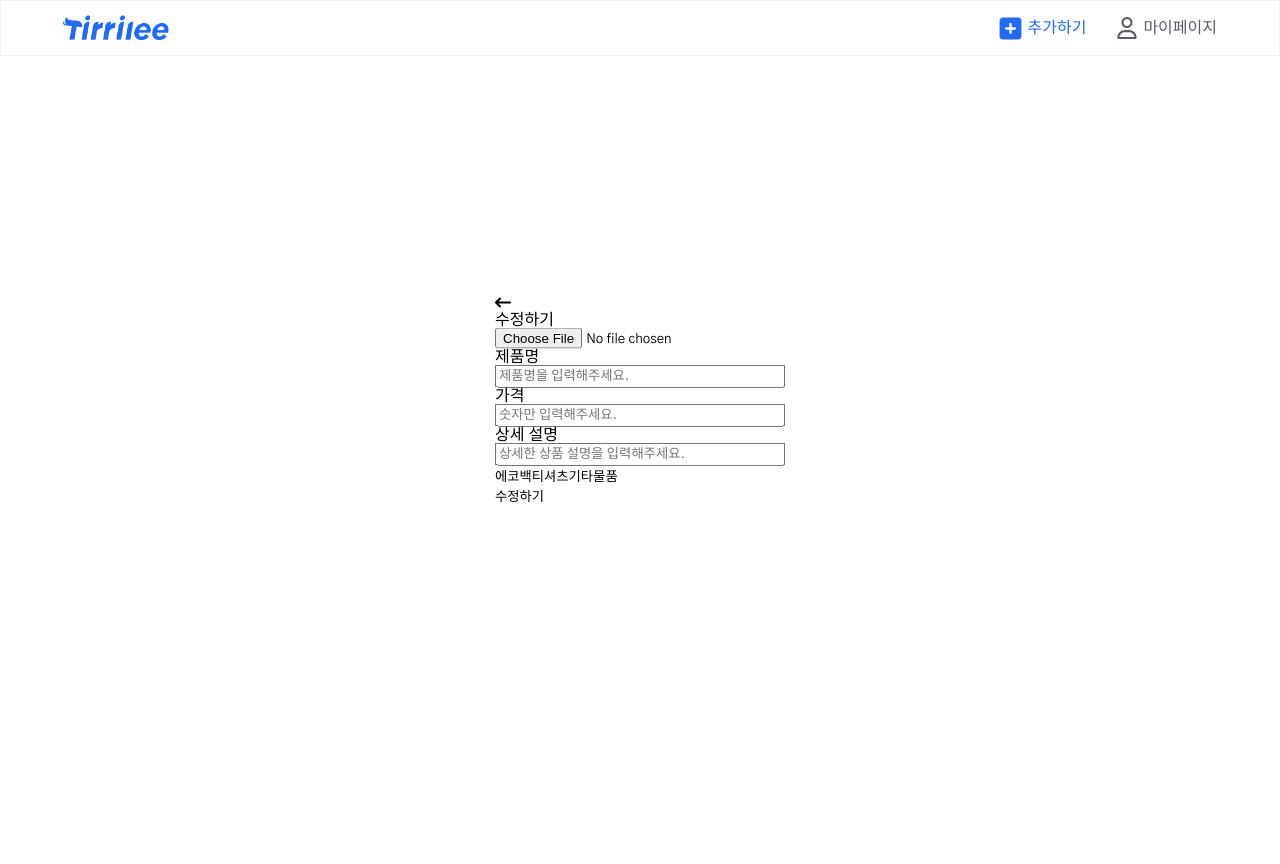
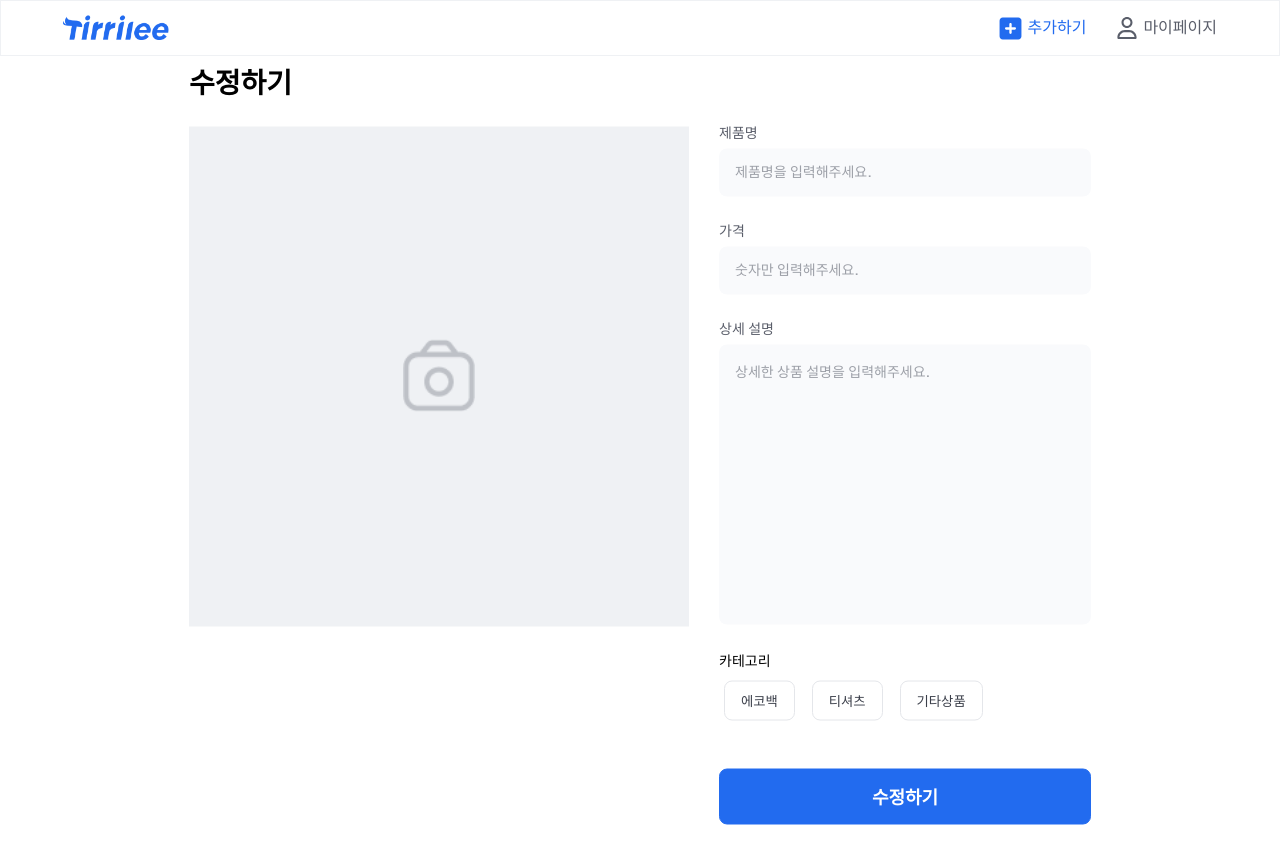
Before and after one commit to tnals545/Tirrilee_2, a Next.js app: page /prod-edit in a window 1280 px wide. Shown: the top 864 px of the page. Before the commit the page ends 800 px from the top, so only its background shows below. Built offline with nearby package versions, Linux system fonts and the light colour scheme.

Commit message:
Style: 상품 등록 페이지 UI 변경 - styled-components 사용하여 상품 등록 페이지 UI 변경 - 상세 설명 input 을 textarea 로 변경하여 여러줄로 작성이 가능한 입력창으로 변경

```diff
--- a/components/CustomProdList.tsx
+++ b/components/CustomProdList.tsx
@@ -6,6 +6,7 @@ import { editAllProdState, ProdState } from "redux/prodReducer";
 import { Li } from "styles/styled-components/Li";
 import { Span } from "styles/styled-components/Span";
 import { Div } from "styles/styled-components/Div";
+import { updateRecentProd } from "redux/etcReducer";
 
 interface Props {
   category: string;
@@ -29,7 +30,7 @@ const CustomUl = (props: Props, ref: ForwardedRef<HTMLUListElement>) => {
                   <Image
                     src={prod.src}
                     alt={prod.name}
-                    onClick={() => dispatch(editAllProdState(prod))}
+                    onClick={() => dispatch(updateRecentProd(prod))}
                     width={274}
                     height={274}
                   />
--- a/components/IsDelete.tsx
+++ b/components/IsDelete.tsx
@@ -11,7 +11,7 @@ import { Div } from "styles/styled-components/Div";
 import { Span } from "styles/styled-components/Span";
 
 const IsDelete = () => {
-  const prodDetail = useAppSelector((state) => state.prodInfo);
+  const prodDetail = useAppSelector((state) => state.etc.recentProd);
   const dispatch = useAppDispatch();
 
   const onClick = (e: any) => {
--- a/components/ProdUploadOrEdit.tsx
+++ b/components/ProdUploadOrEdit.tsx
@@ -25,6 +25,11 @@ import Link from "next/link";
 import { useAppDispatch, useAppSelector } from "redux/hooks";
 import { addProd, editProduct } from "redux/dataReducer";
 import { Container } from "styles/styled-components/Container";
+import { Input, Textarea } from "styles/styled-components/Input";
+import { Div } from "styles/styled-components/Div";
+import { Button } from "styles/styled-components/Button";
+import { Span } from "styles/styled-components/Span";
+import { updateRecentProd } from "redux/etcReducer";
 
 interface propsType {
   work: string;
@@ -33,14 +38,11 @@ interface propsType {
 const ProdUploadOrEdit = ({ work }: propsType) => {
   const [btnActive, setBtnActive] = useState<string>();
   const [render, setRender] = useState(false);
-  const [keyList, setKeyList] = useState<number[]>([]);
-  const [beforeProdInfo, seBeforeProdInfo] = useState<ProdState>(
-    store.getState().prodInfo
-  );
+  const keyList: number[] = [];
 
   const nameInput = useRef<HTMLInputElement>(null);
   const priceInput = useRef<HTMLInputElement>(null);
-  const detailInput = useRef<HTMLInputElement>(null);
+  const detailInput = useRef<HTMLTextAreaElement>(null);
 
   const categories = useAppSelector((state) => state.etc.categories.slice(1));
   const dispatch = useAppDispatch();
@@ -110,6 +112,7 @@ const ProdUploadOrEdit = ({ work }: propsType) => {
       }
       if (work === "edit") {
         dispatch(editProduct(store.getState().prodInfo));
+        dispatch(updateRecentProd(store.getState().prodInfo));
       } else if (work === "upload") {
         dispatch(addProd(store.getState().prodInfo));
       }
@@ -117,12 +120,13 @@ const ProdUploadOrEdit = ({ work }: propsType) => {
     }
   };
 
-  useEffect(() => {
   store.getState().data.products.forEach((prod) => {
-      setKeyList([...keyList, prod.key]);
+    keyList.push(prod.key);
   });
 
+  useEffect(() => {
     if (work === "edit") {
+      dispatch(editAllProdState(store.getState().etc.recentProd));
       if (nameInput.current) {
         nameInput.current.value = store.getState().prodInfo.name;
       }
@@ -135,25 +139,53 @@ const ProdUploadOrEdit = ({ work }: propsType) => {
         detailInput.current.value = store.getState().prodInfo.description;
       }
       setBtnActive(store.getState().prodInfo.category);
-      seBeforeProdInfo(store.getState().prodInfo);
+      dispatch(addSrc(store.getState().prodInfo.src));
       dispatch(addBeforeKey(store.getState().prodInfo.key));
     }
-
-    router.beforePopState(() => {
-      dispatch(editAllProdState(beforeProdInfo));
-      return true;
-    });
-
-    return () => {
-      router.beforePopState(() => true);
-    };
   }, []);
 
   return (
-    <Container>
-      <FontAwesomeIcon onClick={() => router.back()} icon={faArrowLeftLong} />
-      {work === "edit" ? <h1>수정하기</h1> : null}
+    <Container page="prodUpload">
+      <Div purpose="prodUpload" className="prod-upload__header">
+        <Div purpose="prodDetails" className="prod-details__back">
+          <Image
+            onClick={() => router.back()}
+            src="/left.png"
+            alt="back"
+            width={45}
+            height={45}
+          />
+        </Div>
+        {work === "edit" ? (
+          <Span size="fontMoreMedium" bold="700">
+            수정하기
+          </Span>
+        ) : null}
+      </Div>
+      <Div purpose="prodUpload" className="prod-upload__main">
+        <Div className="prod-upload__preview">
+          <label htmlFor="file">
+            {store.getState().prodInfo.src ? (
+              <Image
+                src={store.getState().prodInfo.src}
+                alt="preview-img"
+                width={500}
+                height={500}
+              />
+            ) : (
+              <Div className="preview-space">
+                <Image
+                  src="/camera.png"
+                  alt="preview-img"
+                  width={72}
+                  height={72}
+                />
+              </Div>
+            )}
+          </label>
           <input
+            id="file"
+            className="hidden"
             type="file"
             onChange={(e: any) => {
               encodeFileToBase64(e.target.files[0]);
@@ -161,68 +193,90 @@ const ProdUploadOrEdit = ({ work }: propsType) => {
             accept="image/*"
             required
           />
-      <div className="preview">
-        {store.getState().prodInfo.src && (
-          <Image
-            src={store.getState().prodInfo.src}
-            alt="preview-img"
-            width={500}
-            height={500}
-          />
-        )}
-      </div>
-      <div className="prod-upload__info">
-        <div className="prod-upload__info--text">
-          <h4>제품명</h4>
-          <input
+        </Div>
+        <Div className="prod-upload__info">
+          <Div>
+            <Div className="prod-upload__info-text">
+              <Span size="fontSemiRegular" color="lightGray">
+                제품명
+              </Span>
+              <Input
                 ref={nameInput}
                 onChange={handleInputChange}
-            className="name"
+                className="prod-info name"
                 type="text"
                 placeholder="제품명을 입력해주세요."
                 required
               />
-          <h4>가격</h4>
-          <input
+            </Div>
+            <Div className="prod-upload__info-text">
+              <Span size="fontSemiRegular" color="lightGray">
+                가격
+              </Span>
+              <Input
                 ref={priceInput}
                 onChange={handleInputChange}
-            className="price"
+                className="prod-info price"
                 type="number"
                 placeholder="숫자만 입력해주세요."
                 required
               />
-          <h4>상세 설명</h4>
-          <input
+            </Div>
+            <Div className="prod-upload__info-text">
+              <Span size="fontSemiRegular" color="lightGray">
+                상세 설명
+              </Span>
+              <Textarea
                 ref={detailInput}
                 onChange={handleInputChange}
-            className="detail"
-            type="text"
+                name="prodDetail"
+                className="prod-info detail"
                 placeholder="상세한 상품 설명을 입력해주세요."
                 required
-          />
-        </div>
-        <div className="prod-upload__info--category">
+              ></Textarea>
+            </Div>
+          </Div>
+          <Div className="prod-upload__info-category">
+            <Span size="fontSemiRegular">카테고리</Span>
+            <Div className="prod-upload__info-category--button">
               {categories.map((category) => {
                 return (
-              <button
+                  <Button
                     key={category}
                     value={category}
-                className={`btn ${category === btnActive ? "active" : ""}`}
+                    purpose="category"
+                    color={`${category === btnActive ? "bgBlue" : "bgWhite"}`}
                     onClick={onClickCategory}
                   >
                     {category}
-              </button>
+                  </Button>
                 );
               })}
-        </div>
+            </Div>
+          </Div>
+          <Div className="prod-upload__info-button">
             <Link href="/prod-list/전체">
               {work === "edit" ? (
-            <button onClick={onClickComplete}>수정하기</button>
+                <Button
+                  purpose="complete"
+                  color="bgBlue"
+                  onClick={onClickComplete}
+                >
+                  수정하기
+                </Button>
               ) : (
-            <button onClick={onClickComplete}>완료</button>
+                <Button
+                  purpose="complete"
+                  color="bgBlue"
+                  onClick={onClickComplete}
+                >
+                  완료
+                </Button>
               )}
             </Link>
-      </div>
+          </Div>
+        </Div>
+      </Div>
     </Container>
   );
 };
--- a/redux/dataReducer.ts
+++ b/redux/dataReducer.ts
@@ -27,11 +27,7 @@ const dataSlice = createSlice({
       state.products.push(action.payload);
     },
     delProd(state, action: PayloadAction<number>) {
-      state.products.forEach((prod, index) => {
-        if (prod.key === action.payload) {
-          state.products.splice(index);
-        }
-      });
+      state.products = state.products.filter((e) => e.key !== action.payload);
     },
     editUser(state, action: PayloadAction<UserInfoState>) {
       state.users.forEach((user, index) => {
--- a/redux/etcReducer.ts
+++ b/redux/etcReducer.ts
@@ -1,14 +1,26 @@
 import { createSlice } from "@reduxjs/toolkit";
 import type { PayloadAction } from "@reduxjs/toolkit";
+import { ProdState } from "./prodReducer";
 
 export interface EtcState {
   categories: string[];
   isDelete: boolean;
+  recentProd: ProdState;
 }
 
 const initialState: EtcState = {
-  categories: ["전체", "에코백", "티셔츠", "기타물품"],
+  categories: ["전체", "에코백", "티셔츠", "기타상품"],
   isDelete: false,
+  recentProd: {
+    seller: "",
+    key: 0,
+    src: "",
+    category: "",
+    name: "",
+    price: "",
+    description: "",
+    isSame: true,
+  },
 };
 
 const etcSlice = createSlice({
@@ -27,8 +39,12 @@ const etcSlice = createSlice({
     isDelete(state, action: PayloadAction<boolean>) {
       state.isDelete = action.payload;
     },
+    updateRecentProd(state, action: PayloadAction<ProdState>) {
+      Object.assign(state.recentProd, action.payload);
+    },
   },
 });
 
-export const { addCategory, deleteCategory, isDelete } = etcSlice.actions;
+export const { addCategory, deleteCategory, isDelete, updateRecentProd } =
+  etcSlice.actions;
 export const etcReducer = etcSlice.reducer;
--- a/styles/GlobalStyle.ts
+++ b/styles/GlobalStyle.ts
@@ -38,10 +38,6 @@ const GlobalStyle = createGlobalStyle`
   .hidden{
     display:none;
   }
-  .active {
-    color: blue;
-    background-color: blue;
-  }
   .opacity {
     opacity: 0.3;
   }
--- a/styles/styled-components/Button.tsx
+++ b/styles/styled-components/Button.tsx
@@ -35,7 +35,7 @@ const PURPOSE: StyleType = {
     height: 56px;
     padding: 0 12px;
     font-size: 18px;
-    font-weight: 700;
+    font-weight: 600;
   `,
   mypage: css`
     width: auto;
@@ -52,6 +52,7 @@ const COLOR: StyleType = {
   bgBlue: css`
     color: white;
     background-color: #226bef;
+    border: solid 1px #226bef;
   `,
   bgWhite: css`
     color: #3b3f4a;
--- a/styles/styled-components/Container.tsx
+++ b/styles/styled-components/Container.tsx
@@ -16,9 +16,9 @@ const PAGES: StyleType = {
     align-items: center;
   `,
   prodDetails: css`
+    height: 80vh;
     display: flex;
     flex-direction: column;
-    margin-top: 250px;
   `,
   deleteAlert: css`
     position: fixed;
@@ -33,6 +33,9 @@ const PAGES: StyleType = {
     background: rgba(0, 0, 0, 0.6);
     backdrop-filter: blur(1px);
   `,
+  prodUpload: css`
+    padding-top: 150px;
+  `,
 };
 
 export const Container = styled.div<StyledPropsType>`
--- a/styles/styled-components/Div.tsx
+++ b/styles/styled-components/Div.tsx
@@ -22,6 +22,9 @@ const PURPOSE: Type = {
       justify-content: space-between;
       margin-left: 62px;
       margin-right: 62px;
+    }
+    img {
+      cursor: pointer;
     }
   `,
   login: css`
@@ -63,6 +66,7 @@ const PURPOSE: Type = {
     img {
       border-radius: 8px;
       object-fit: cover;
+      cursor: pointer;
     }
   `,
   prodDetails: css`
@@ -70,6 +74,10 @@ const PURPOSE: Type = {
 
     &.prod-details__back {
       margin-bottom: 20px;
+
+      img {
+        cursor: pointer;
+      }
     }
     &.prod-details__prod-image {
       justify-content: center;
@@ -99,7 +107,20 @@ const PURPOSE: Type = {
     }
     &.prod-details__button--edit {
       justify-content: flex-end;
-      margin-bottom: 60px;
+      padding-bottom: 60px;
+    }
+    &.prod-details__seller {
+      display: flex;
+      flex-direction: column;
+      padding-bottom: 70px;
+    }
+    &.prod-details__seller-info {
+      display: flex;
+      align-items: center;
+
+      span {
+        margin-left: 12px;
+      }
     }
   `,
   deleteAlert: css`
@@ -126,6 +147,54 @@ const PURPOSE: Type = {
       align-items: center;
     }
   `,
+  prodUpload: css`
+    display: flex;
+
+    img {
+      object-fit: cover;
+      cursor: pointer;
+    }
+
+    &.prod-upload__header {
+      flex-direction: column;
+      margin-bottom: 20px;
+    }
+
+    &.prod-upload__main {
+      margin-bottom: 120px;
+      div {
+        &.prod-upload__preview {
+          margin-right: 30px;
+          width: 500px;
+          height: 500px;
+          background-color: #eff1f4;
+
+          display: flex;
+          justify-content: center;
+          align-items: center;
+        }
+        &.prod-upload__info {
+        }
+        &.prod-upload__info-text {
+          display: flex;
+          flex-direction: column;
+          margin-bottom: 28px;
+        }
+        &.prod-upload__info-category--button {
+          display: flex;
+          margin-bottom: 36px;
+
+          button {
+            margin: 12px 12px 12px 5px;
+          }
+        }
+      }
+    }
+
+    span {
+      margin-bottom: 8px;
+    }
+  `,
 };
 
 export const Div = styled.div<{ purpose?: string }>`
--- a/styles/styled-components/Input.ts
+++ b/styles/styled-components/Input.ts
@@ -7,9 +7,44 @@ export const Input = styled.input`
   border-radius: 8px;
   background-color: #f9fafc;
   padding: 0 60px 0 16px;
+  color: black;
+
+  ::-webkit-outer-spin-button,
+  ::-webkit-inner-spin-button {
+    -webkit-appearance: none;
+    margin: 0;
+  }
 
   ::placeholder {
     color: #9da0a8;
     font-size: 14px;
   }
+
+  &.prod-info {
+    padding: 0 16px;
+  }
+  &.detail {
+    height: 280px;
+    word-break: normal;
+  }
 `;
+
+export const Textarea = styled.textarea`
+  width: 372px;
+  height: 280px;
+  border: none;
+  border-radius: 8px;
+  background-color: #f9fafc;
+  padding: 16px;
+  color: black;
+
+  resize: none;
+
+  ::placeholder {
+    color: #9da0a8;
+    font-size: 14px;
+  }
+  :focus {
+    outline: none;
+  }
+`;
--- a/styles/theme.ts
+++ b/styles/theme.ts
@@ -32,6 +32,7 @@ export const theme = {
 export const SIZE: StyleType = {
   fontLarge: "48px",
   fontSemiLarge: "30px",
+  fontMoreMedium: "28px",
   fontMedium: "24px",
   fontSemiMedium: "20px",
   fontMiddle: "18px",
```
Also changed, not shown: pages/prod-details/[key].tsx (+13 -6 lines). Lines whose indentation alone changed are shown as unchanged.
